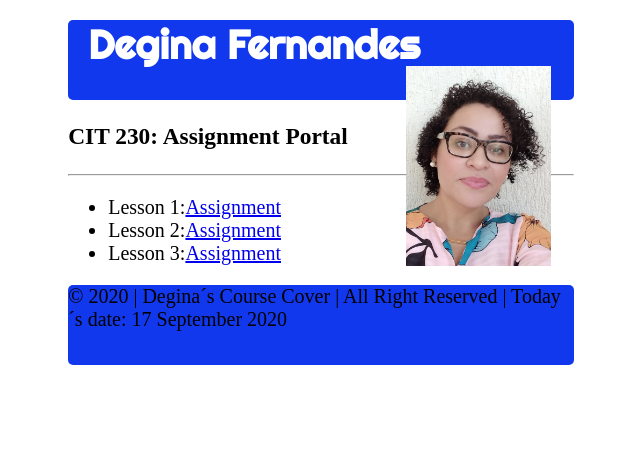
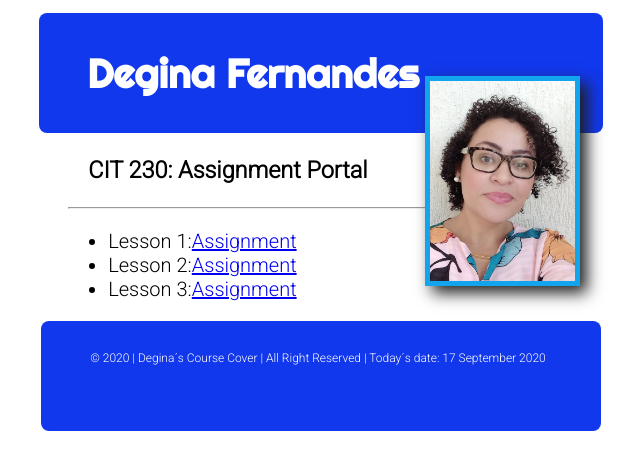
Before and after one commit to deginarof/deginarof2.github.io, a plain HTML site: page index.html in a window 1280 px wide. Shown: the whole page, without its empty margins (319-959 px from the left). Drawn offline with Linux system fonts and the light colour scheme.

Commit message:
css styling

```diff
--- a/css/main.css
+++ b/css/main.css
@@ -1,5 +1,6 @@
 body {
     font-size: 20px;
+    font-family: 'Roboto', sans-serif;
 }
 
 header,
@@ -8,32 +9,56 @@ nav,
 main,
 footer,
 section {
+    max-width: 40%;
     margin: 1% auto;
-    max-width: 40%;
 }
 
 header,
 footer {
-    height: 80px;
+    height: 70px;
     background-color: #1238ED;
-    border-radius: 5px;
+    border-radius: 8px;
+    color: #ffffff;
+    padding: 10px;
+}
+
+header {
+    padding-bottom: 40px;
+    padding-left: 48px;
 }
 
 h1 {
     font-family: 'Righteous', cursive;
     color: #ffffff;
-    margin: 20px;
+}
+
+hr {
+    color: #12EDC7;
+}
+
+h3 {
+    padding-left: 20px;
 }
 
 img {
     height: 200px;
     float: righ;
+    margin: 10px;
+    border: 5px solid #12A5ED;
+    box-shadow: 7px 7px 15px rgb(32, 31, 31);
 }
 
 section {
     position: fixed;
     margin: 2% auto;
-    position: fixed;
     top: 5%;
-    right: 32%;
+    right: 29%;
 }
+
+footer {
+    font-size: 12px;
+    text-align: center;
+    padding-top: 30px;
+    padding-left: 24px;
+    padding-right: 30px;
+}
--- a/index.html
+++ b/index.html
@@ -7,15 +7,14 @@
     <meta name="description" content="Cover to display the course content each week">
     <meta name="viewport" content="width=device-width, initial-scale=1, viewport-fit=cover">
     <link href="https://fonts.googleapis.com/css2?family=Righteous&display=swap" rel="stylesheet">
+    <link href="https://fonts.googleapis.com/css2?family=Roboto:ital,wght@0,300;1,100&display=swap" rel="stylesheet">
     <link href="css/main.css" rel="stylesheet">
     <title>Degina´s Course Cover</title>
 </head>
 
 <body>
     <header>
-
         <h1>Degina Fernandes</h1>
-
     </header>
     <div id="h3">
         <h3>CIT 230: Assignment Portal</h3>
```
